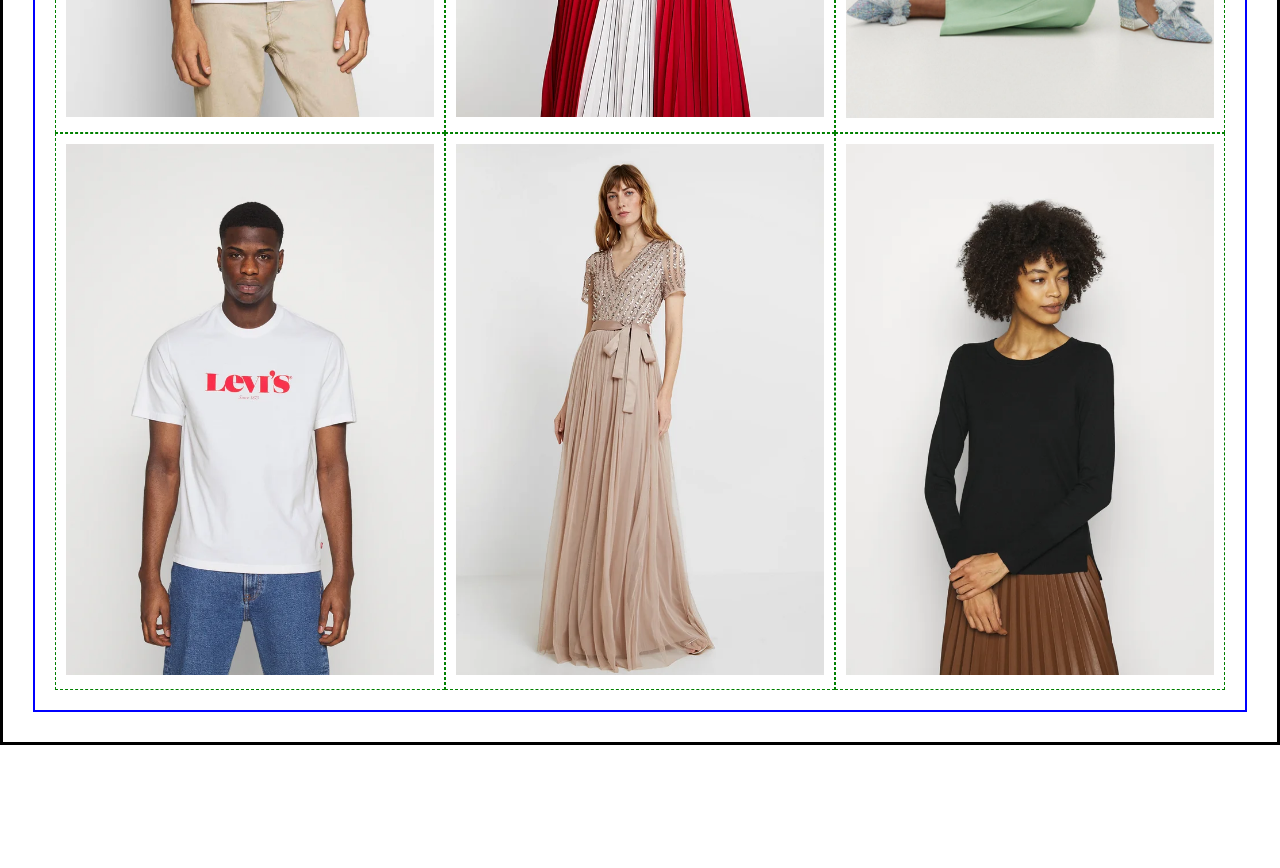
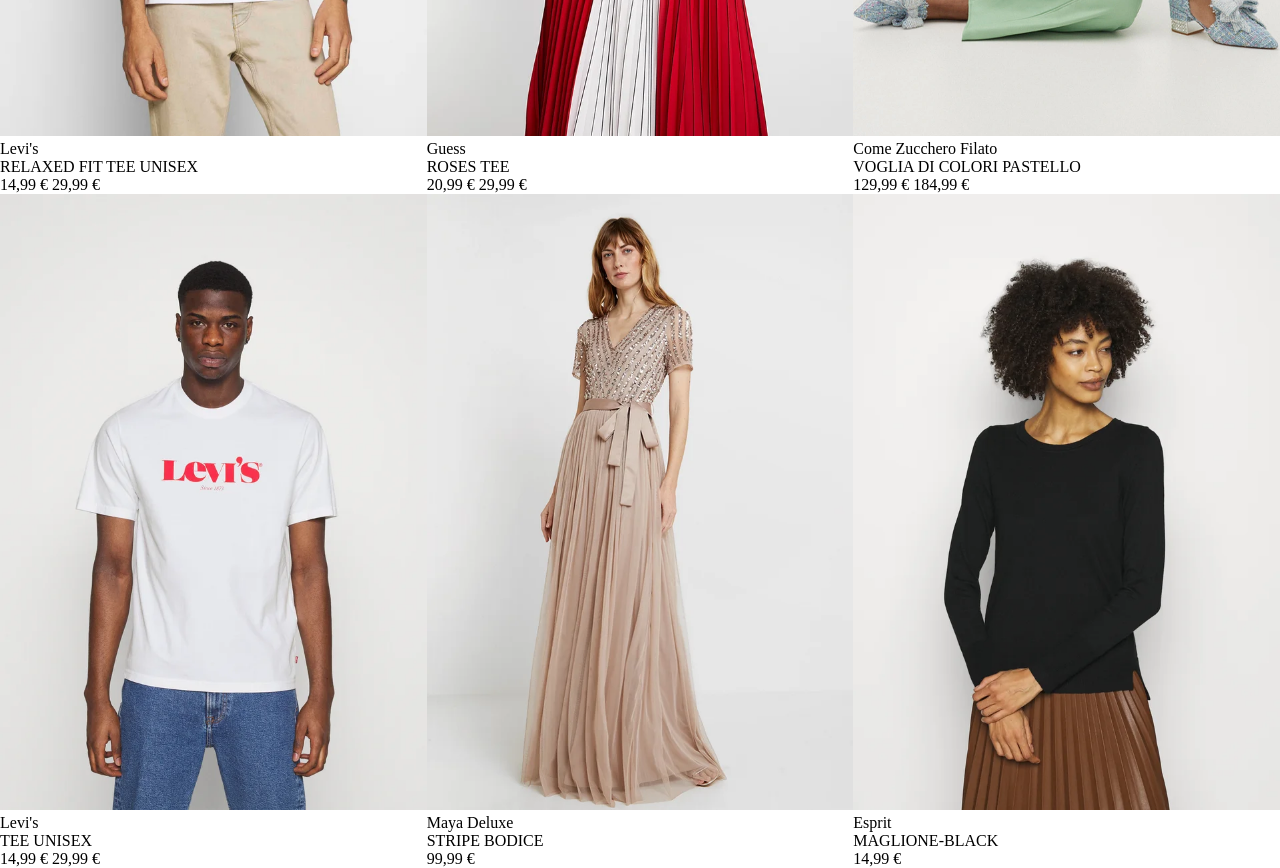
Before and after one commit to AnatoliyZakhryapin/html-css-boolando, a plain HTML site: page index.html in a window 1280 px wide. Shown: the part 480-1348 px from the top of the page. Before the commit the page ends 1225 px from the top, so only its background shows below. Drawn offline with Linux system fonts and the light colour scheme.

Commit message:
ADD content card text

```diff
--- a/css/style.css
+++ b/css/style.css
@@ -26,6 +26,8 @@ img {
     max-width: 100%;
 }
 
+/*Main content*/
+
 /* Debug */
 
 .debug .container {
--- a/index.html
+++ b/index.html
@@ -6,7 +6,7 @@
     <link rel="stylesheet" href="./css/style.css">
     <title>BOOLANDO</title>
 </head>
-<body class="debug">
+<body class="debu">
 
     <!--Header-->
     <header></header>
@@ -23,9 +23,12 @@
                                 <span class="card__image__heart-icon"></span>
                             </figure>
                             <div class="card__text">
-                                <div class="card__text__brand-title"></div>
-                                <div class="card__text__name-item"></div>
-                                <div class="card__text__price-item"></div>
+                                <div class="card__text__brand-title">Levi's</div>
+                                <div class="card__text__name-item">RELAXED FIT TEE UNISEX</div>
+                                <div class="card__text__price-item">
+                                    <span class="sale-price">14,99 &euro;</span>
+                                    <span class="origine-price">29,99 &euro;</span>
+                                </div>
                             </div>
                         </div>
                     </div>
@@ -36,9 +39,12 @@
                                 <span class="card__image__heart-icon"></span>
                             </figure>
                             <div class="card__text">
-                                <div class="card__text__brand-title"></div>
-                                <div class="card__text__name-item"></div>
-                                <div class="card__text__price-item"></div>
+                                <div class="card__text__brand-title">Guess</div>
+                                <div class="card__text__name-item">ROSES TEE</div>
+                                <div class="card__text__price-item">
+                                    <span class="sale-price">20,99 &euro;</span>
+                                    <span class="origine-price">29,99 &euro;</span>
+                                </div>
                             </div>
                         </div>
                     </div>
@@ -49,9 +55,12 @@
                                 <span class="card__image__heart-icon"></span>
                             </figure>
                             <div class="card__text">
-                                <div class="card__text__brand-title"></div>
-                                <div class="card__text__name-item"></div>
-                                <div class="card__text__price-item"></div>
+                                <div class="card__text__brand-title">Come Zucchero Filato</div>
+                                <div class="card__text__name-item">VOGLIA DI COLORI PASTELLO</div>
+                                <div class="card__text__price-item">
+                                    <span class="sale-price">129,99 &euro;</span>
+                                    <span class="origine-price">184,99 &euro;</span>
+                                </div>
                             </div>
                         </div>
                     </div>
@@ -62,9 +71,12 @@
                                 <span class="card__image__heart-icon"></span>
                             </figure>
                             <div class="card__text">
-                                <div class="card__text__brand-title"></div>
-                                <div class="card__text__name-item"></div>
-                                <div class="card__text__price-item"></div>
+                                <div class="card__text__brand-title">Levi's</div>
+                                <div class="card__text__name-item">TEE UNISEX</div>
+                                <div class="card__text__price-item">
+                                    <span class="sale-price">14,99 &euro;</span>
+                                    <span class="origine-price">29,99 &euro;</span>
+                                </div>
                             </div>
                         </div>
                     </div>
@@ -75,9 +87,12 @@
                                 <span class="card__image__heart-icon"></span>
                             </figure>
                             <div class="card__text">
-                                <div class="card__text__brand-title"></div>
-                                <div class="card__text__name-item"></div>
-                                <div class="card__text__price-item"></div>
+                                <div class="card__text__brand-title">Maya Deluxe</div>
+                                <div class="card__text__name-item">STRIPE BODICE</div>
+                                <div class="card__text__price-item">
+                                    <span class="sale-price">99,99 &euro;</span>
+                                    <span class="origine-price"></span>
+                                </div>
                             </div>
                         </div>
                     </div>
@@ -88,9 +103,12 @@
                                 <span class="card__image__heart-icon"></span>
                             </figure>
                             <div class="card__text">
-                                <div class="card__text__brand-title"></div>
-                                <div class="card__text__name-item"></div>
-                                <div class="card__text__price-item"></div>
+                                <div class="card__text__brand-title">Esprit</div>
+                                <div class="card__text__name-item">MAGLIONE-BLACK</div>
+                                <div class="card__text__price-item">
+                                    <span class="sale-price">14,99 &euro;</span>
+                                    <span class="origine-price"></span>
+                                </div>
                             </div>
                         </div>
                     </div>
```
